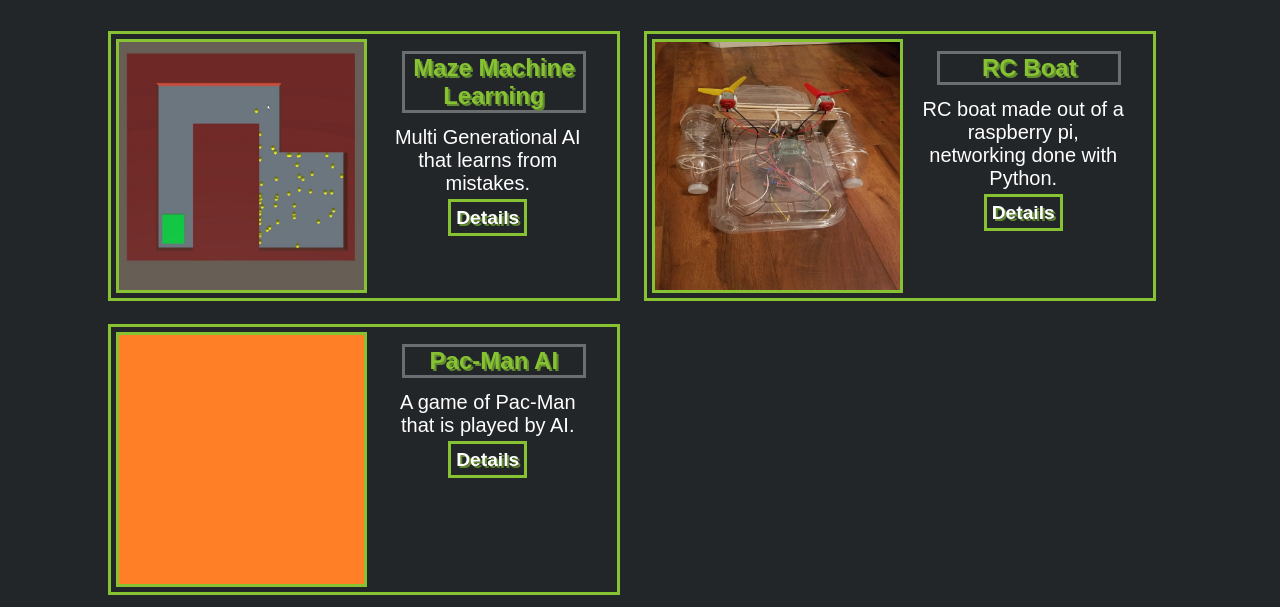
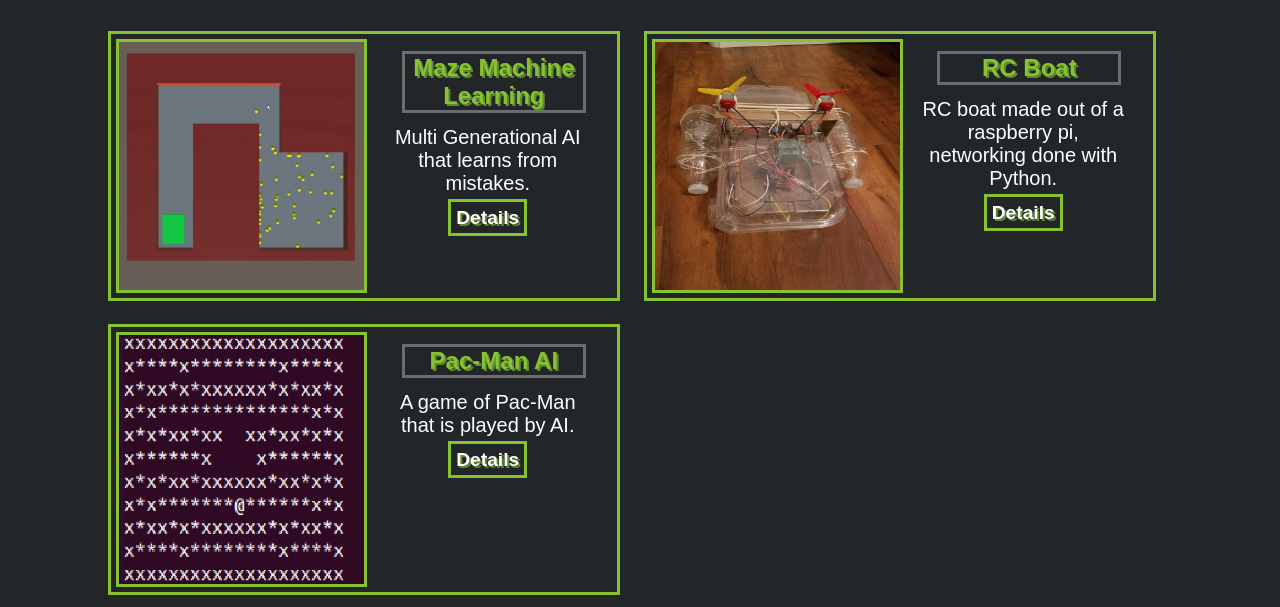
Before and after one commit to IlyaPivavaruk/ilyapivavaruk.github.io, a plain HTML site: page projects.html in a window 1280 px wide. Shown: the part 206-813 px from the top of the page. Drawn offline with Linux system fonts and the light colour scheme.

Commit message:
Add files via upload
project page update

```diff
--- a/projects.html
+++ b/projects.html
@@ -44,7 +44,7 @@
 			</div>
 			<div class="col">
 				<div class="innercol">
-					<img src="images/t2.jpg" alt="test">
+					<img src="images/pacpic.jpg" alt="test">
 				</div>
 				<div class="innercol">
 					<h2>Pac-Man AI</h2>
```
Also changed, not shown: images/pacpic.jpg (added).
